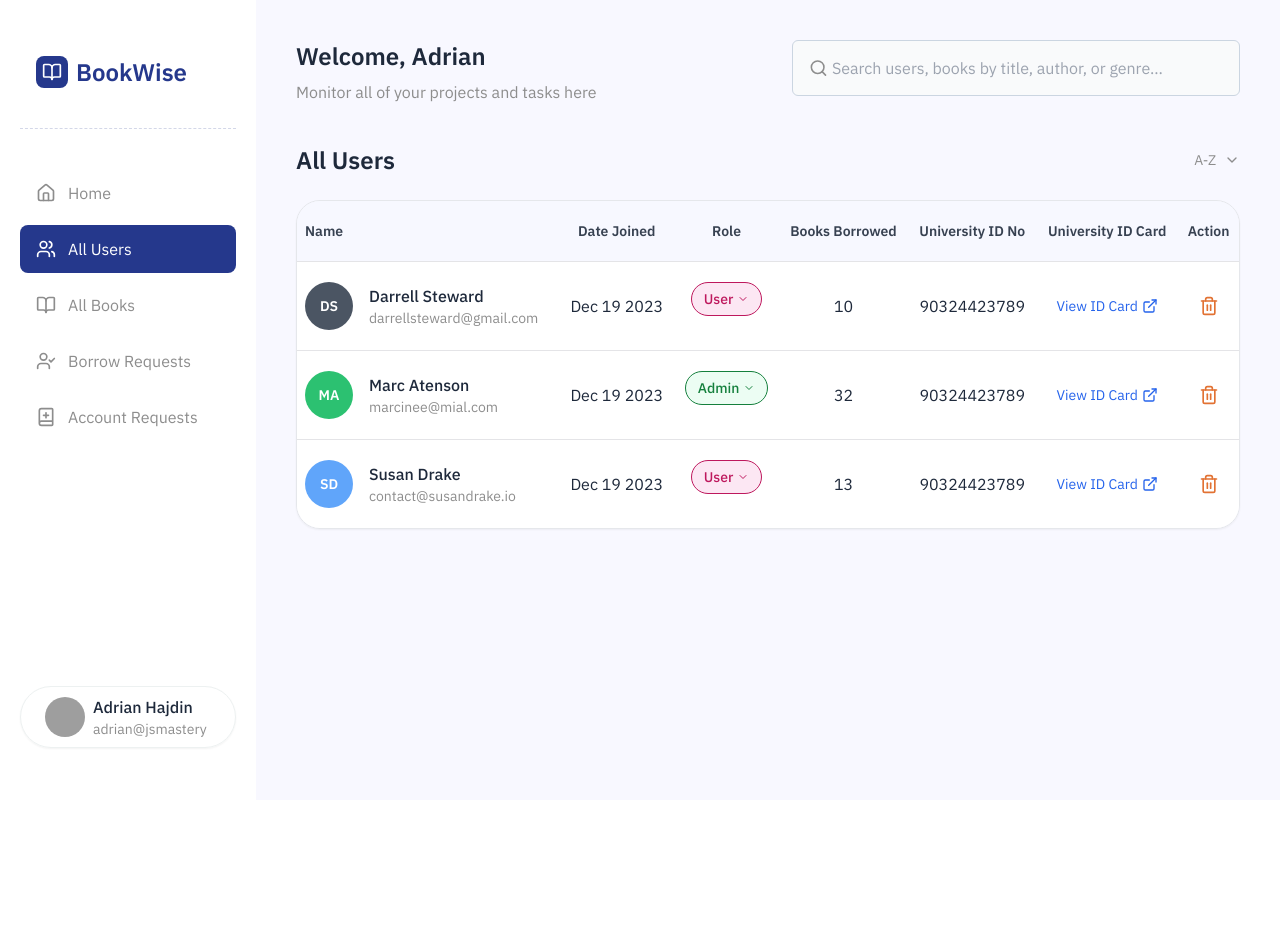
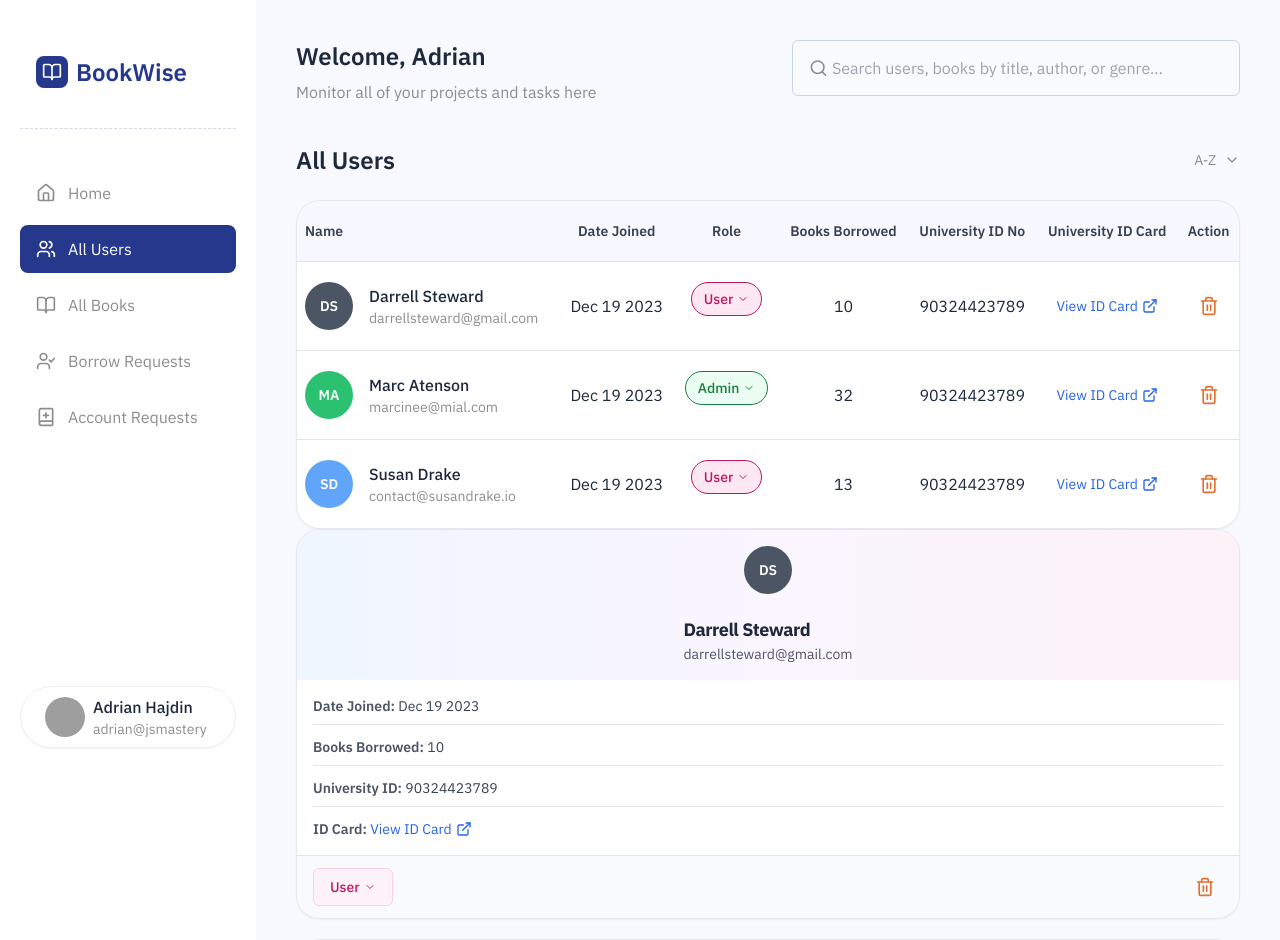
Before and after one commit to Euphoric-Coder/ShelfWise---College-Library-Management-System, a Next.js app: page /admin/all-users in a window 1280 px wide. Shown: the top 940 px of the page. Before the commit the page ends 800 px from the top, so only its background shows below. Built offline with nearby package versions, Linux system fonts and the light colour scheme; grey boxes are pictures that could not be loaded.

Commit message:
Modifed the design and working on it

```diff
--- a/components/Admin/AllUsersPage.jsx
+++ b/components/Admin/AllUsersPage.jsx
@@ -208,14 +208,14 @@ const AllUsersPage = () => {
       </div>
 
       {/* Mobile Cards */}
-      <div className="space-y-5 md:hidden">
+      <div className="space-y-5">
         {users.map((user) => (
           <Card
             key={user.id}
-            className="rounded-2xl shadow-sm border border-gray-200"
+            className="rounded-3xl shadow-sm border border-gray-200 overflow-hidden"
           >
-            {/* Header */}
-            <CardHeader className="flex items-center gap-4">
+            {/* Header with Light Gradient */}
+            <CardHeader className="bg-gradient-to-r from-blue-50 via-purple-50 to-pink-50 p-4 flex items-center gap-4">
               <div
                 className={`w-12 h-12 rounded-full flex items-center justify-center text-white font-semibold text-sm ${user.bgColor}`}
               >
@@ -230,26 +230,32 @@ const AllUsersPage = () => {
             </CardHeader>
 
             {/* Content */}
-            <CardContent className="space-y-3 text-sm text-gray-700">
-              <p>
-                <span className="font-semibold">Date Joined:</span>{" "}
+            <CardContent className="bg-white p-4 space-y-3 text-sm text-gray-700">
+              <div className="border-b pb-2">
+                <span className="font-semibold text-gray-600">
+                  Date Joined:
+                </span>{" "}
                 {user.dateJoined}
-              </p>
-              <p>
-                <span className="font-semibold">Books Borrowed:</span>{" "}
+              </div>
+              <div className="border-b pb-2">
+                <span className="font-semibold text-gray-600">
+                  Books Borrowed:
+                </span>{" "}
                 {user.booksBorrowed}
-              </p>
-              <p>
-                <span className="font-semibold">University ID:</span>{" "}
+              </div>
+              <div className="border-b pb-2">
+                <span className="font-semibold text-gray-600">
+                  University ID:
+                </span>{" "}
                 {user.universityId}
-              </p>
-              <p>
-                <span className="font-semibold">ID Card:</span>{" "}
+              </div>
+              <div>
+                <span className="font-semibold text-gray-600">ID Card:</span>{" "}
                 <button className="text-blue-600 hover:underline inline-flex items-center">
                   View ID Card
                   <ExternalLink className="w-4 h-4 ml-1" />
                 </button>
-              </p>
+              </div>
             </CardContent>
 
             {/* Footer */}
@@ -260,8 +266,8 @@ const AllUsersPage = () => {
                   <button
                     className={`px-4 py-2 rounded-md text-sm font-medium flex items-center justify-center gap-1 border focus:outline-none focus:ring-0 ${
                       user.role === "Admin"
-                        ? "bg-green-100 text-green-700 border-green-300"
-                        : "bg-pink-100 text-pink-700 border-pink-300"
+                        ? "bg-green-50 text-green-700 border-green-200"
+                        : "bg-pink-50 text-pink-700 border-pink-200"
                     }`}
                   >
                     {user.role}
```
